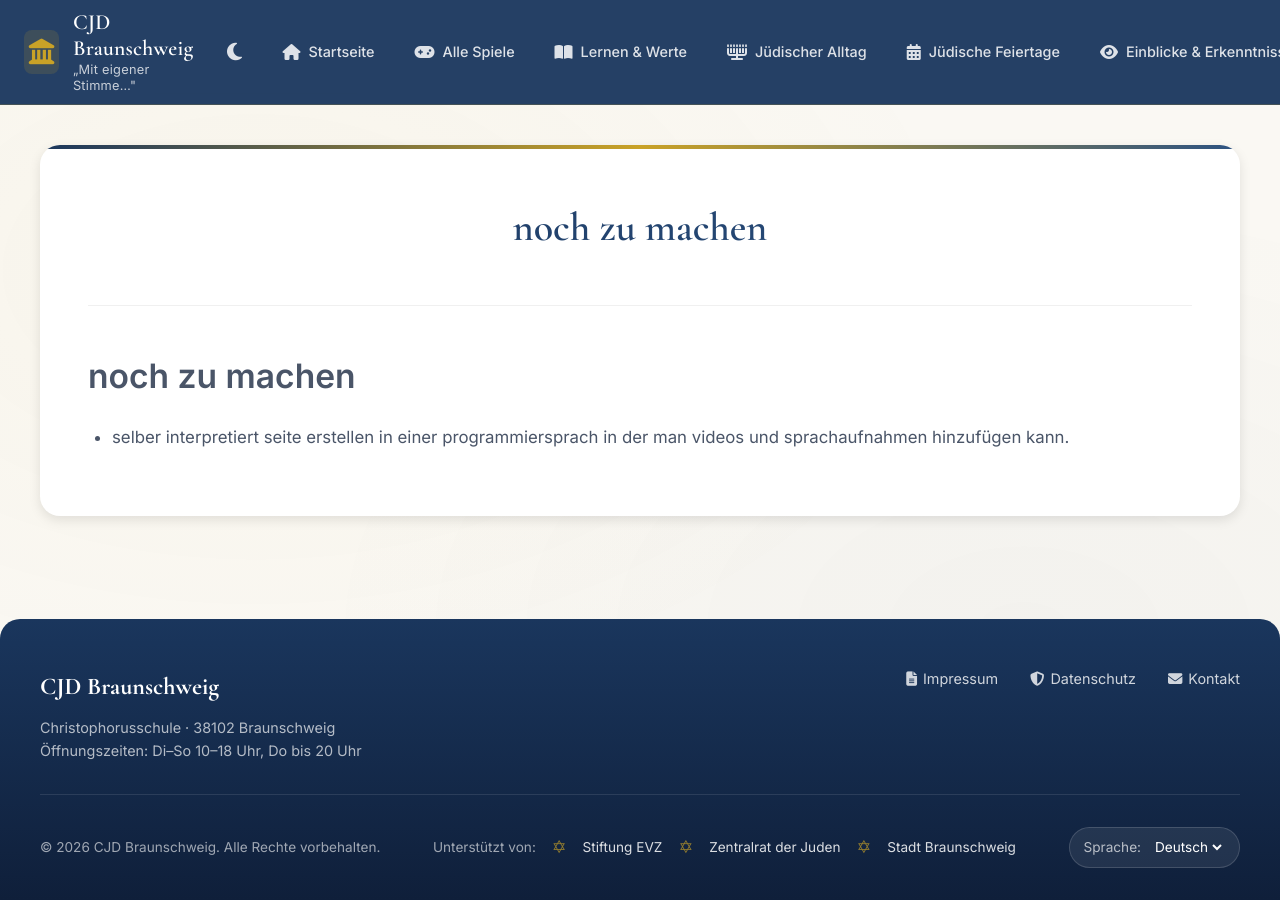
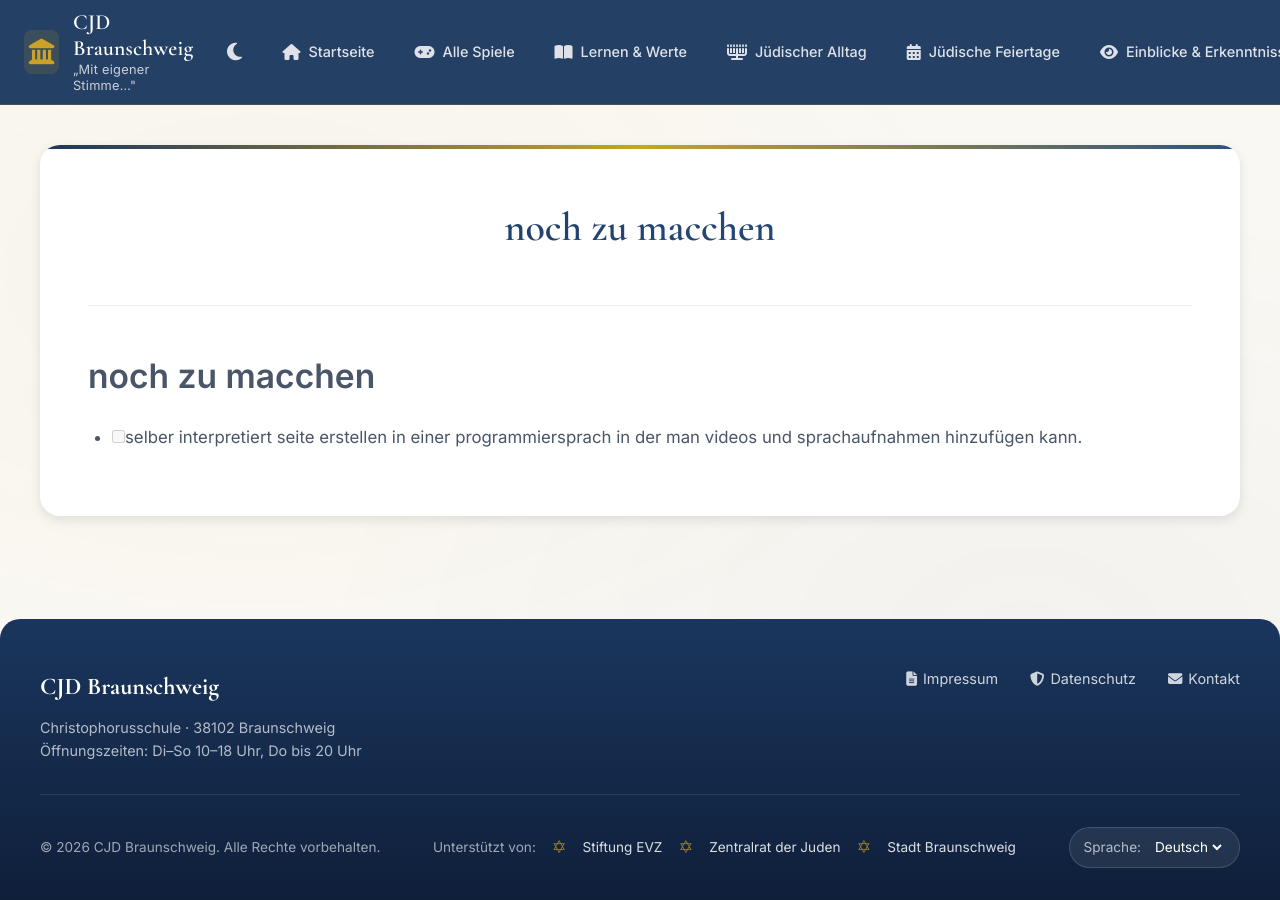
Before and after one commit to stolpersteinebs/stolpersteinebs.github.io, a Jekyll site: the page built from nochzumachen.md, in a window 1280 px wide. Built offline with Jekyll 4.4.1, drawn with Linux system fonts in a browser that asks for light colours; our own code applies the rules of GitHub Pages for plain Markdown files.

Commit message:
Update nochzumachen.md

```diff
--- a/nochzumachen.md
+++ b/nochzumachen.md
@@ -1,2 +1,3 @@
-# noch zu machen
-- selber interpretiert seite erstellen in einer programmiersprach in der man videos und sprachaufnahmen hinzufügen kann.
+# noch zu macchen
+
+- [ ] selber interpretiert seite erstellen in einer programmiersprach in der man videos und sprachaufnahmen hinzufügen kann.
```
